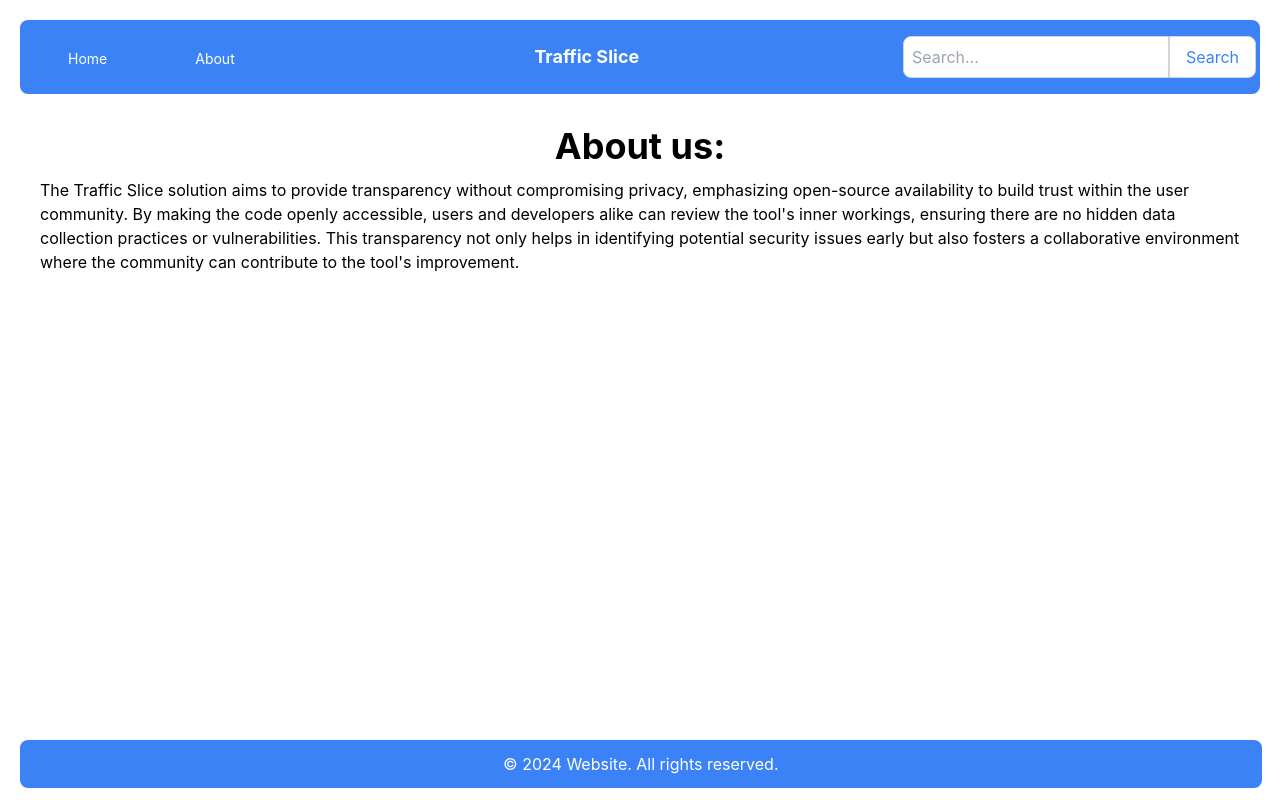
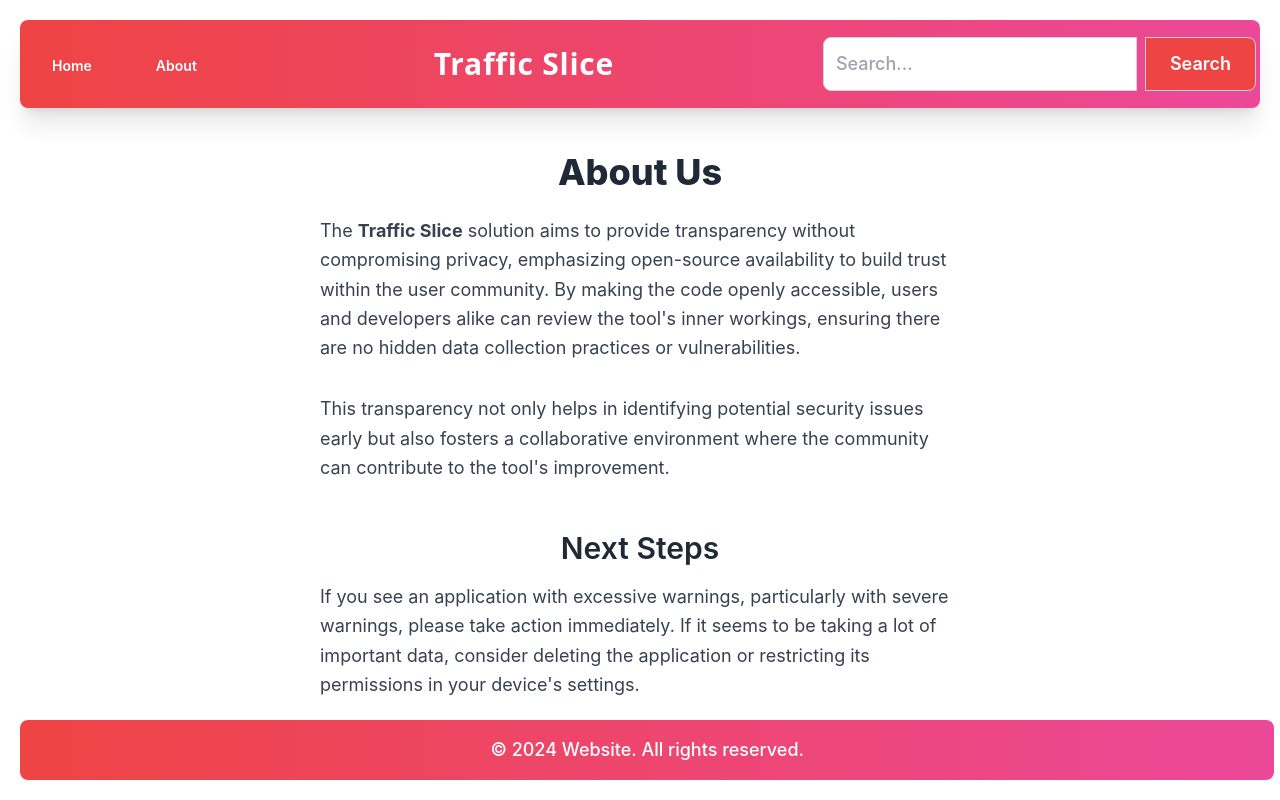
Before and after one commit to kuomat/Traffic-Slice, a React (Create React App) app in the folder frontend/: page /about in a window 1280 px wide. Built offline with nearby package versions, Linux system fonts and the light colour scheme.

Commit message:
updated old UI

```diff
--- a/frontend/src/components/Footer.js
+++ b/frontend/src/components/Footer.js
@@ -1,9 +1,22 @@
+// import React from 'react';
+
+// const Footer = () => {
+//   return (
+//     <footer className="bg-red-500 text-white py-3 fixed w-[97%] bottom-3 rounded-lg mx-5 center">
+//       <p className="m-0 text-center">© 2024 Website. All rights reserved.</p>
+//     </footer>
+//   );
+// };
+
+// export default Footer;
 import React from 'react';
 
 const Footer = () => {
   return (
-    <footer className="bg-blue-500 text-white py-3 fixed w-[97%] bottom-3 rounded-lg mx-5 center">
-      <p className="m-0 text-center">© 2024 Website. All rights reserved.</p>
+    <footer className="bg-gradient-to-r from-red-500 to-pink-500 text-white py-4 rounded-lg mx-5 mt-5 absolute bottom-0 w-[98vw] my-5">
+      <div className="max-w-screen-xl mx-auto flex justify-center items-center">
+        <p className="m-0 text-center text-lg font-medium">© 2024 Website. All rights reserved.</p>
+      </div>
     </footer>
   );
 };
--- a/frontend/src/components/Header.js
+++ b/frontend/src/components/Header.js
@@ -1,5 +1,3 @@
-//
-
 import React, { useState } from 'react';
 import { useNavigate } from 'react-router-dom';
 
@@ -19,45 +17,45 @@ const Header = () => {
   };
 
   const handleAboutClick = () => {
-    navigate('/about')
-  }
+    navigate('/about');
+  };
 
   return (
-    <header className="bg-blue-500 text-white py-4 rounded-lg mx-5 my-5">
+    <header className="bg-gradient-to-r from-red-500 to-pink-500 text-white py-4 rounded-lg mx-5 my-5 shadow-xl">
       <div className="flex justify-between items-center max-w-screen-xl mx-auto">
         {/* Home Button */}
         <button
           onClick={handleHomeClick}
-          className="flex flex-col items-center bg-transparent border-none cursor-pointer px-12"
+          className="flex flex-col items-center bg-transparent border-none cursor-pointer px-8 py-4 hover:bg-red-600 rounded-lg transition-all duration-300 text-lg font-semibold transform hover:scale-105"
         >
-          <i className="fas fa-home text-2xl"></i>
-          <p className="mt-1 text-sm">Home</p>
+          <i className="fas fa-home text-4xl mb-1"></i>
+          <p className="text-sm">Home</p>
         </button>
 
         {/* About Button */}
         <button
           onClick={handleAboutClick}
-          className="flex flex-col items-center bg-transparent border-none cursor-pointer px-10"
+          className="flex flex-col items-center bg-transparent border-none cursor-pointer px-8 py-4 hover:bg-red-600 rounded-lg transition-all duration-300 text-lg font-semibold transform hover:scale-105"
         >
-          <i className="fas fa-home text-2xl"></i>
-          <p className="mt-1 text-sm">About</p>
+          <i className="fas fa-info-circle text-4xl mb-1"></i>
+          <p className="text-sm">About</p>
         </button>
 
         {/* Title */}
-        <h2 className="text-lg font-bold text-center flex-grow">Traffic Slice</h2>
+        <h2 className="text-3xl font-bold text-center text-white font-sans tracking-wide flex-grow">Traffic Slice</h2>
 
         {/* Search Bar */}
-        <form onSubmit={handleSearch} className="flex items-center px-1">
+        <form onSubmit={handleSearch} className="flex items-center space-x-2 px-1">
           <input
             type="text"
             placeholder="Search..."
-            className="p-2 rounded-l-lg border border-gray-300 text-black"
+            className="p-3 rounded-l-lg border border-gray-300 text-black focus:outline-none focus:ring-2 focus:ring-red-300 text-lg font-medium"
             value={searchQuery}
             onChange={(e) => setSearchQuery(e.target.value)}
           />
           <button
             type="submit"
-            className="bg-white text-blue-500 px-4 py-2 rounded-r-lg border border-gray-300 hover:bg-gray-200"
+            className="bg-red-500 text-white px-6 py-3 rounded-r-lg border border-gray-300 hover:bg-red-600 transition-all duration-300 text-lg font-semibold transform hover:scale-105"
           >
             Search
           </button>
--- a/frontend/src/pages/About.js
+++ b/frontend/src/pages/About.js
@@ -1,17 +1,59 @@
+// import React from 'react';
+// import Header from '../components/Header';
+// import Footer from '../components/Footer';
+
+// function About() {
+
+//     return (
+//     <div className="App">
+//         <Header />
+//         <h1 className="text-center font-bold text-4xl py-3 my-[2vh]">About us:</h1>
+//         <div className='px-10 w-[70vw] mx-[15vw] leading-8'>The Traffic Slice solution aims to provide transparency without compromising privacy, emphasizing open-source availability to build trust within the user community. By making the code openly accessible, users and developers alike can review the tool's inner workings, ensuring there are no hidden data collection practices or vulnerabilities. This transparency not only helps in identifying potential security issues early but also fosters a collaborative environment where the community can contribute to the tool's improvement.</div>
+//         <h2 className ='text-center font-bold text-2xl py-3 my-[2vh]'>Next Steps:</h2>
+//         <div className='px-10 w-[70vw] mx-[15vw] leading-8'>If you see an application with excessive warnings, particulary with severe warnings, please take action immediately. If it seems to be taking a lot of important data, consider deleting the application or restriction its permissions in settings.</div>
+//         <Footer />
+//     </div>
+//     );
+//     }
+
+// export default About;
+
 import React from 'react';
 import Header from '../components/Header';
 import Footer from '../components/Footer';
 
 function About() {
+  return (
+    <div>
+      <Header />
 
-    return (
-    <div className="App">
-        <Header />
-        <h1 className="text-center font-bold text-4xl py-3">About us:</h1>
-        <div className='center px-10'>The Traffic Slice solution aims to provide transparency without compromising privacy, emphasizing open-source availability to build trust within the user community. By making the code openly accessible, users and developers alike can review the tool's inner workings, ensuring there are no hidden data collection practices or vulnerabilities. This transparency not only helps in identifying potential security issues early but also fosters a collaborative environment where the community can contribute to the tool's improvement.</div>
-        <Footer />
+      {/* Main Title */}
+      <h1 className="text-center text-4xl font-extrabold text-gray-800 py-6">About Us</h1>
+
+      {/* Content Section: Mission */}
+      <div className="px-8 md:px-16 lg:px-32 text-lg leading-relaxed text-gray-700 max-w-4xl mx-auto">
+        <p className="mb-8">
+          The <strong>Traffic Slice</strong> solution aims to provide transparency without compromising privacy, emphasizing open-source availability to build trust within the user community. By making the code openly accessible, users and developers alike can review the tool's inner workings, ensuring there are no hidden data collection practices or vulnerabilities.
+        </p>
+        <p className="mb-8">
+          This transparency not only helps in identifying potential security issues early but also fosters a collaborative environment where the community can contribute to the tool's improvement.
+        </p>
+      </div>
+
+      {/* Section Title */}
+      <h2 className="text-center text-3xl font-semibold text-gray-800 py-4">Next Steps</h2>
+
+      {/* Next Steps Content */}
+      <div className="px-8 md:px-16 lg:px-32 text-lg leading-relaxed text-gray-700 max-w-4xl mx-auto">
+        <p className="mb-8">
+          If you see an application with excessive warnings, particularly with severe warnings, please take action immediately. If it seems to be taking a lot of important data, consider deleting the application or restricting its permissions in your device's settings.
+        </p>
+      </div>
+
+      {/* Footer */}
+      <Footer />
     </div>
-    );
-    }
+  );
+}
 
 export default About;
```
Also changed, not shown: frontend/src/components/AppWarnings.js (+114 -5 lines).
